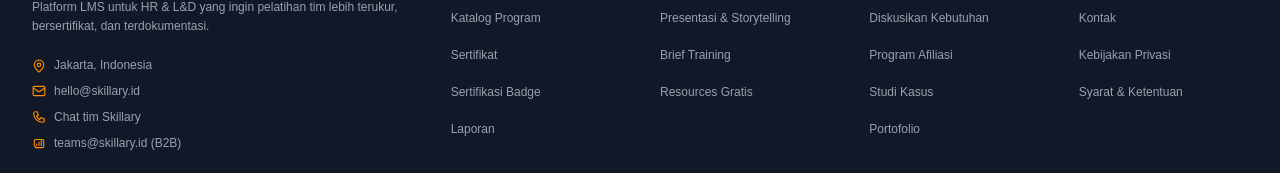
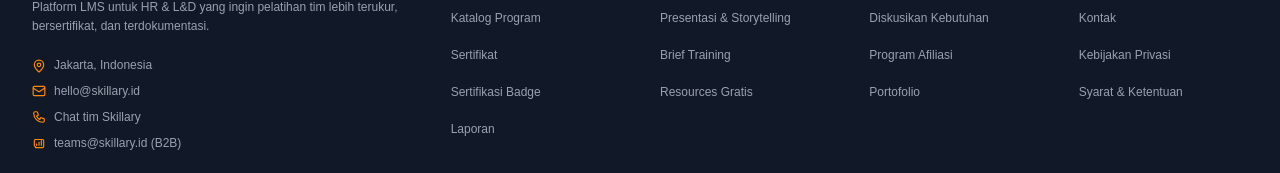
Before and after one commit to adysbgy/skillary-production, a Next.js app: page / in a window 1280 px wide. Shown: the part 5803-5976 px from the top of the page. Built offline with nearby package versions, Linux system fonts and the light colour scheme; no server answers.

Commit message:
fix: align metadataBase to skillary.my.id, remove duplicate footer link

```diff
--- a/src/app/layout.tsx
+++ b/src/app/layout.tsx
@@ -16,7 +16,7 @@
 });
 
 export const metadata: Metadata = {
-  metadataBase: new URL("https://skillary.id"),
+  metadataBase: new URL("https://skillary.my.id"),
   title: {
     default: "Skillary — Platform Pelatihan Terukur untuk Organisasi",
     template: "%s | Skillary",
--- a/src/components/v2/layout/FooterV2.tsx
+++ b/src/components/v2/layout/FooterV2.tsx
@@ -32,7 +32,6 @@
       { label: "Solusi Organisasi", href: "/v2/untuk-organisasi" },
       { label: "Diskusikan Kebutuhan", href: "/v2/proposal" },
       { label: "Program Afiliasi", href: "/v2/affiliate" },
-      { label: "Studi Kasus", href: "/v2/portfolio" },
       { label: "Portofolio", href: "/v2/portfolio" },
     ],
   },
```
